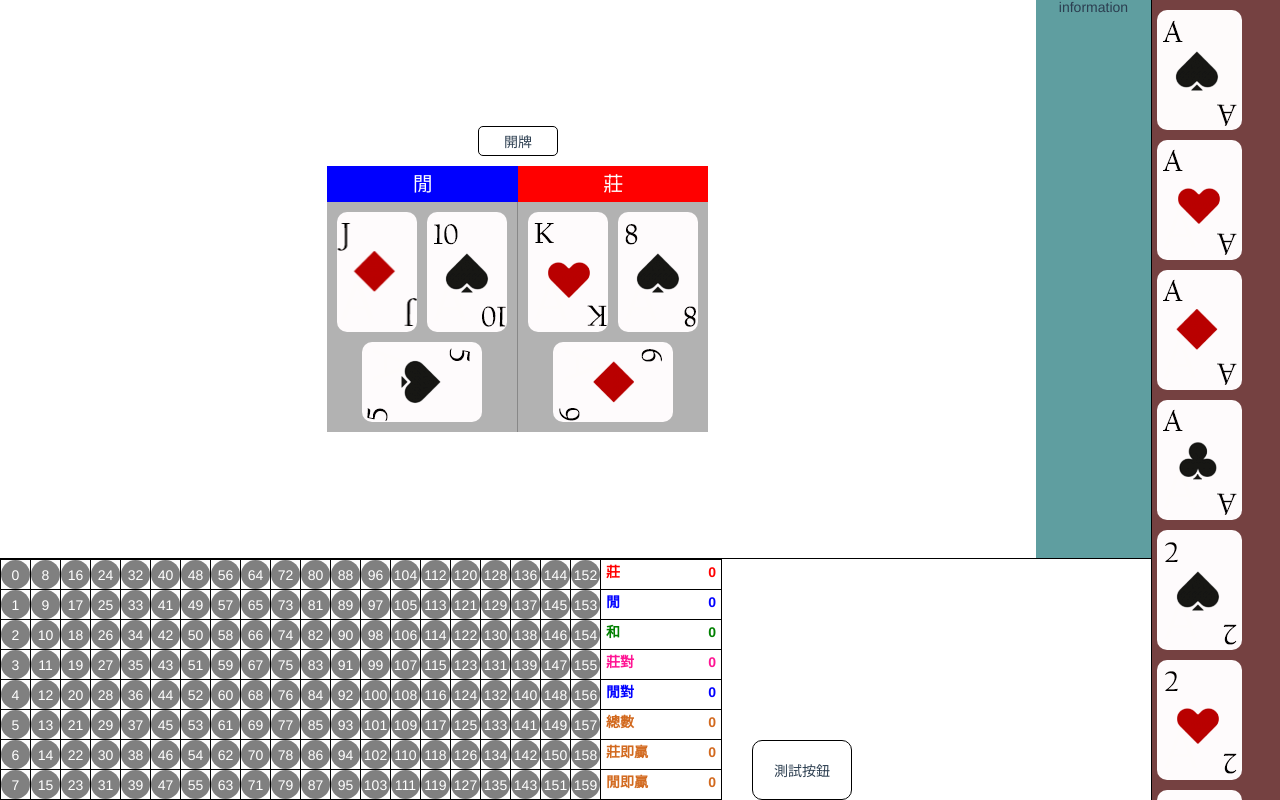
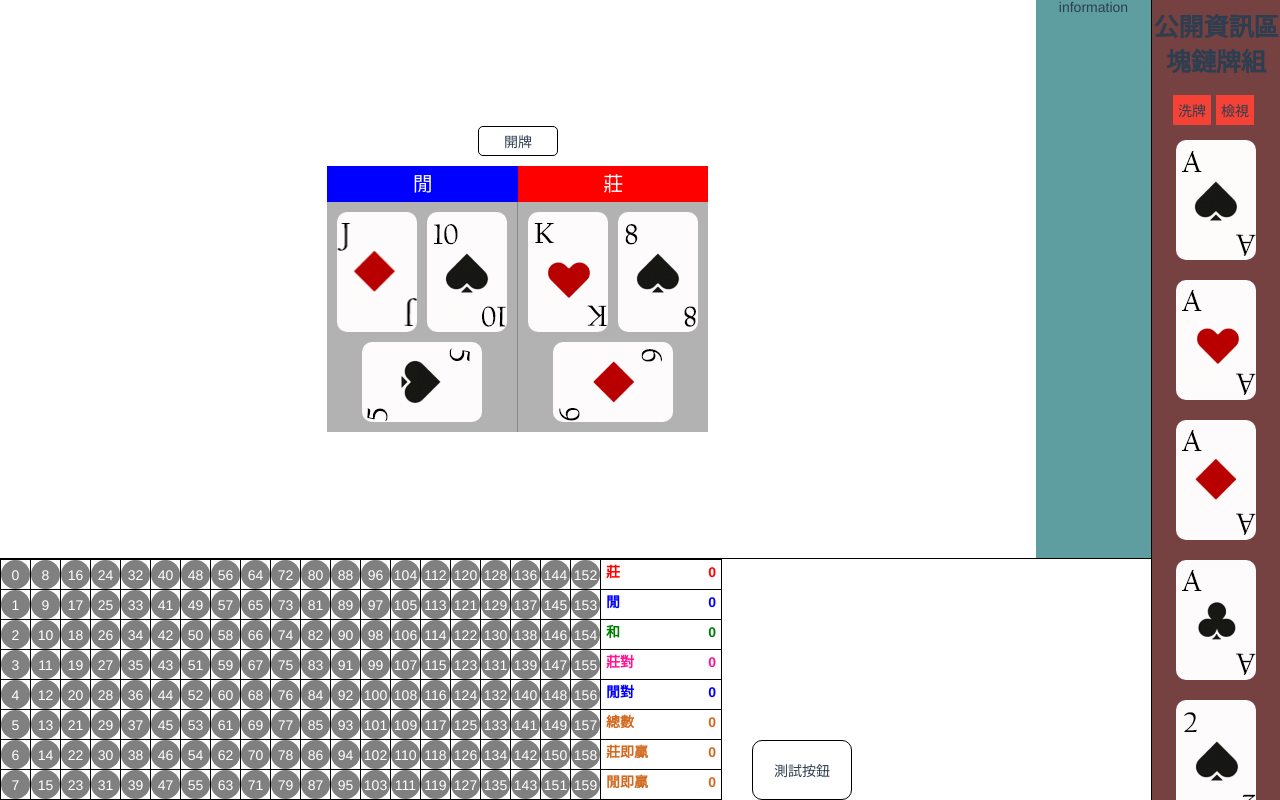
Before and after one commit to martin-frontend/baccarat, a Vue app: page / in a window 1280 px wide. Built offline with nearby package versions, Linux system fonts and the light colour scheme.

Commit message:
加上標題和按鈕

```diff
--- a/src/views/blockchain/index.vue
+++ b/src/views/blockchain/index.vue
@@ -1,8 +1,10 @@
 <template>
   <div class="blockchain">
-    <!-- <div class="puker"></div> -->
+    <h1 class="title">公開資訊區塊鏈牌組</h1>
+    <button class="btn">洗牌</button>
+    <button class="btn">檢視</button>
     <div v-for="(item, index) in 13" :key="index" class="pluker">
-      <div :class="`club ${handleSuits('club', item)}`"></div>
+      <div :class="`club ${handleSuits('club', item)} `"></div>
       <div :class="`diamond ${handleSuits('diamond', item)}`"></div>
       <div :class="`heart ${handleSuits('heart', item)}`"></div>
       <div :class="`spade ${handleSuits('spade', item)}`"></div>
@@ -12,6 +14,11 @@
 <script>
 export default {
   name: 'Blockchain',
+  data() {
+    return {
+      result: '5,11,7,8'
+    }
+  },
   methods: {
     handleSuits(suit, number) {
       return `${suit}-${number}`
@@ -31,16 +38,37 @@ $suitsList: (
   height: 100%;
   margin-top: 0;
   background-color: rgb(117, 65, 65);
+
+    .title{
+        font-size: 25px;
+        line-height: 35px;
+        font-weight: bold;
+        padding: 10px 0;
+    }
+
+  .btn{
+      background-color: #f44336;
+        padding: 5px;
+  }
+
+    .btn + .btn{
+        margin: 5px;
+    }
+
   .pluker {
+      display: flex;
+      flex-direction: column;
+      justify-items: center;
+      align-items: center;
     width: 100%;
     height: auto;
-    @each $suitNumber, $color in $suitsList {
+    @each $suitNumber, $suit in $suitsList {
       @for $i from 1 through 13 {
-        .#{$color}-#{$i} {
+        .#{$suit}-#{$i} {
           margin: 10px 5px;
           border-radius: 10px;
           height: 120px;
-          width: 85px;
+          width: 80px;
           background-image: url("../../assets/puker-css-sprites/img/puker.png");
           background-position: (($i - 1) * -80px) ($suitNumber * -120px);
           background-repeat: no-repeat;
```
